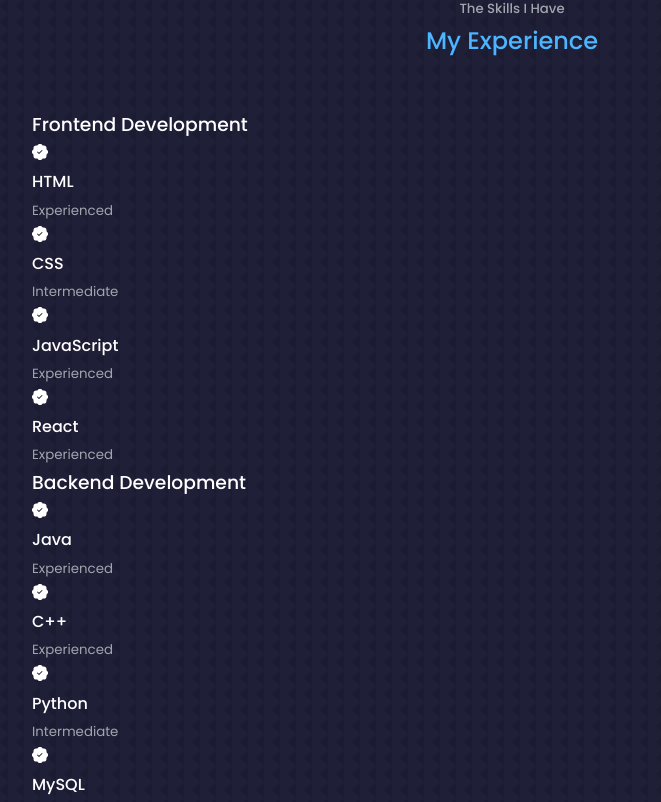
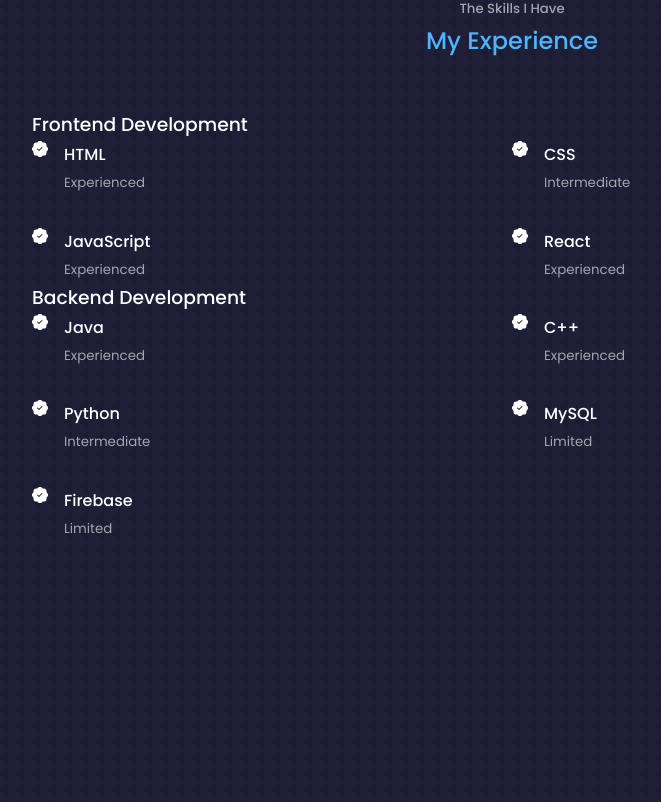
Before and after one commit to willmccarten/personalWebsite, a React (Create React App) app: page / in a window 1280 px wide. Shown: the part 1858-2660 px from the top of the page, without its empty margins (128-789 px from the left). Built offline with nearby package versions, Linux system fonts and the light colour scheme.

Commit message:
experience component CSS styling

```diff
--- a/src/components/experience/experience.css
+++ b/src/components/experience/experience.css
@@ -0,0 +1,38 @@
+.experience__containter {
+    display: grid;
+    grid-template-columns: 1fr 1fr;
+    gap: 2rem;
+
+}
+
+.experience__containter > div {
+   background: var(--color-bg-variant);
+   padding: 2.4rem 5rem;
+   border-radius: 2rem;
+   border: 1px solid transparent;
+   transition: var(--transition);
+}
+
+.experience__containter > div:hover {
+    background: transparent;
+    border-color: var(--color-primary--variant);
+    cursor: default;
+}
+
+.experience__containter > div h3 {
+    text-align: center;
+    margin-bottom: 2rem;
+    color: var(--color-primary);
+}
+
+.experience__content {
+    display: grid;
+    grid-template-columns: 1fr 1fr;
+    row-gap: 2rem;
+
+}
+
+.experience__details {
+    display: flex;
+    gap: 1rem;
+}
```
